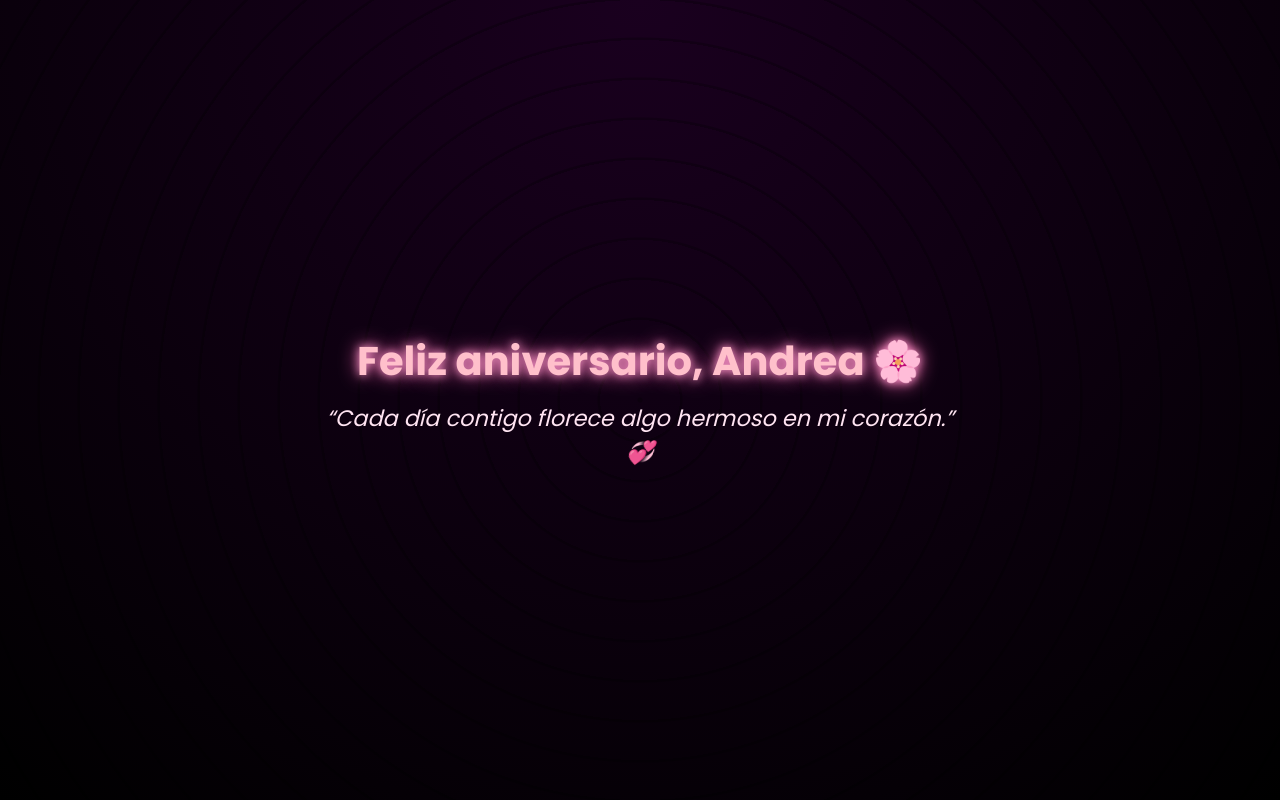
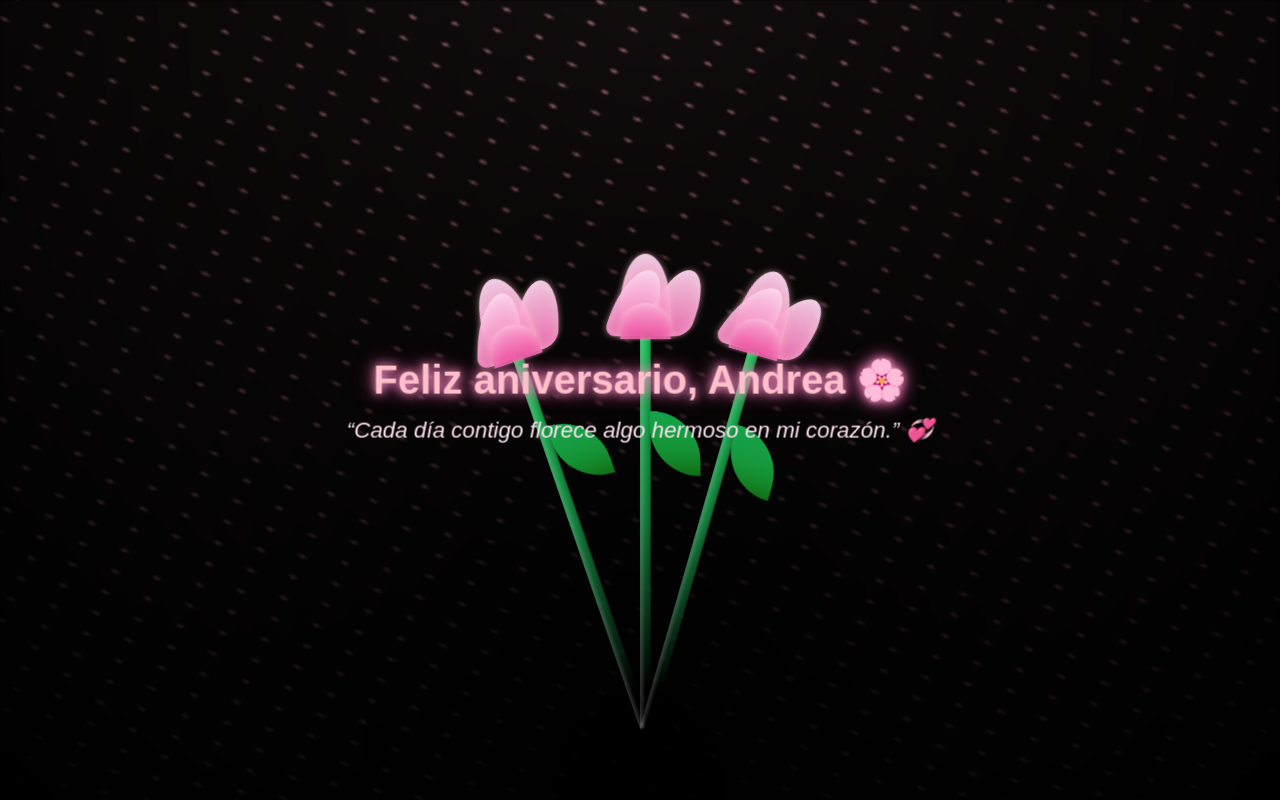
Before and after one commit to JhossetAvalos/Regalo, a plain HTML site: page FLORES.html in a window 1280 px wide. Drawn offline with Linux system fonts and the light colour scheme.

Commit message:
Update main.css

```diff
--- a/css/main.css
+++ b/css/main.css
@@ -1,123 +1,170 @@
-@import url('https://fonts.googleapis.com/css2?family=Poppins:wght@400;700&display=swap');
-
-* {
+/* --- Reset y base --- */
+*,
+*::after,
+*::before {
+  padding: 0;
   margin: 0;
-  padding: 0;
   box-sizing: border-box;
+}
+:root {
+  --dark-color: #000;
+}
+body {
+  display: flex;
+  align-items: flex-end;
+  justify-content: center;
+  min-height: 100vh;
+  background-color: var(--dark-color);
+  overflow: hidden;
+  perspective: 1000px;
+  color: #fff;
   font-family: 'Poppins', sans-serif;
 }
 
-body {
-  height: 100vh;
-  background: radial-gradient(circle at top, #1a001f, #000);
-  overflow: hidden;
-  display: flex;
-  align-items: center;
-  justify-content: center;
+/* Fondo “noche” */
+.night {
+  position: fixed;
+  left: 50%;
+  top: 0;
+  transform: translateX(-50%);
+  width: 100%;
+  height: 100%;
+  filter: blur(0.1vmin);
+  background-image:
+    radial-gradient(ellipse at top, transparent 0%, var(--dark-color)),
+    radial-gradient(ellipse at bottom, var(--dark-color), rgba(255,182,193,0.1)),
+    repeating-linear-gradient(220deg, rgb(0,0,0) 0px, rgb(0,0,0) 19px, transparent 19px, transparent 22px),
+    repeating-linear-gradient(189deg, rgb(0,0,0) 0px, rgb(0,0,0) 19px, transparent 19px, transparent 22px),
+    linear-gradient(90deg, rgb(255,182,193), rgb(255,150,180));
 }
 
-/* 🌌 Fondo estrellado */
-.night {
-  position: absolute;
-  width: 100%;
-  height: 100%;
-  background: repeating-radial-gradient(circle at center, #000 0px, #000 2px, transparent 3px, transparent 40px);
-  opacity: 0.15;
-  animation: twinkle 10s linear infinite;
+/* Flores “base” */
+.flowers {
+  position: relative;
+  transform: scale(0.9);
 }
 
-@keyframes twinkle {
-  0%, 100% { opacity: 0.15; }
-  50% { opacity: 0.25; }
+/* Cada flor */
+.flower {
+  position: absolute;
+  bottom: 10vmin;
+  transform-origin: bottom center;
+  z-index: 10;
+}
+.flower--1 {
+  animation: moving-flower-1 4s linear infinite;
+}
+.flower--2 {
+  left: 50%;
+  transform: rotate(20deg);
+  animation: moving-flower-2 4s linear infinite;
+}
+.flower--3 {
+  left: 50%;
+  transform: rotate(-15deg);
+  animation: moving-flower-3 4s linear infinite;
 }
 
-/* 💖 Texto central */
+/* Pétalos / hojas de la flor (modificados para tulipán) */
+.flower__leafs {
+  position: relative;
+  animation: blooming-flower 2s backwards;
+}
+.flower__leaf {
+  position: absolute;
+  bottom: 0;
+  left: 50%;
+  width: 7vmin;
+  height: 12vmin;
+  /* Forma más cerrada tipo tulipán */
+  border-radius: 50% 50% 30% 30% / 70% 70% 20% 20%;
+  background: linear-gradient(to top, #f472b6, #fbcfe8);
+  transform-origin: bottom center;
+  opacity: 0.95;
+  box-shadow: inset 0 0 2vmin rgba(255,255,255,0.4),
+              0 0 1vmin rgba(255,182,193,0.6);
+}
+/* Distribución de los pétalos */
+.flower__leaf--1 { transform: translate(-10%, 5%) rotateY(25deg) rotateX(-40deg); }
+.flower__leaf--2 { transform: translate(-50%, 0%) rotateX(25deg); }
+.flower__leaf--3 { transform: translate(-90%, 5%) rotateY(-25deg) rotateX(40deg); }
+.flower__leaf--4 {
+  width: 7vmin;
+  height: 10vmin;
+  border-radius: 50% 50% 0 0 / 70% 70% 0 0;
+  transform: translate(-50%, 10%) rotateX(60deg);
+  background: linear-gradient(to top, #ec4899, #f9a8d4);
+  z-index: 1;
+  opacity: 0.9;
+}
+
+/* Tallos */
+.flower__line {
+  height: 55vmin;
+  width: 1.5vmin;
+  background-image:
+    linear-gradient(to left, rgba(0,0,0,0.2), transparent, rgba(255,255,255,0.2)),
+    linear-gradient(to top, transparent 10%, #15803d, #22c55e);
+  box-shadow: inset 0 0 2px rgba(0,0,0,0.5);
+  animation: grow-flower-tree 4s backwards;
+}
+.flower__line__leaf {
+  --w: 7vmin;
+  --h: calc(var(--w) + 2vmin);
+  position: absolute;
+  top: 20%;
+  left: 90%;
+  width: var(--w);
+  height: var(--h);
+  border-top-right-radius: var(--h);
+  border-bottom-left-radius: var(--h);
+  background-image: linear-gradient(to top, rgba(20,122,20,0.4), #16a34a);
+}
+
+/* Animaciones base */
+@keyframes moving-flower-1 {
+  0%,100% { transform: rotate(2deg); }
+  50% { transform: rotate(-2deg); }
+}
+@keyframes moving-flower-2 {
+  0%,100% { transform: rotate(18deg); }
+  50% { transform: rotate(14deg); }
+}
+@keyframes moving-flower-3 {
+  0%,100% { transform: rotate(-18deg); }
+  50% { transform: rotate(-20deg) rotateY(-10deg); }
+}
+@keyframes blooming-flower {
+  0% { opacity: 0; transform: scale(0.1); }
+  100% { opacity: 1; transform: scale(1); }
+}
+@keyframes grow-flower-tree {
+  0% { height: 0; border-radius: 1vmin; }
+}
+
+/* Mensaje central */
 .description {
   position: absolute;
   top: 50%;
   left: 50%;
   transform: translate(-50%, -50%);
   text-align: center;
-  color: #fff;
-  animation: fadeIn 3s ease-in-out forwards;
+  color: #ffe4f2;
+  animation: fadeIn 2s ease-in-out forwards;
 }
-
 .description h1 {
   font-size: 2.5rem;
   color: #ffc0cb;
   text-shadow: 0 0 10px #ff99cc, 0 0 20px #ff66b2;
 }
-
 .description p {
-  margin-top: 10px;
+  margin-top: 0.8rem;
   font-size: 1.4rem;
+  font-style: italic;
   color: #ffe4f2;
-  font-style: italic;
 }
 
-/* 🌷 Tulipanes */
-.flowers {
-  position: absolute;
-  bottom: 5vh;
-  display: flex;
-  justify-content: center;
-  align-items: flex-end;
-  gap: 5vmin;
-}
-
-.tulip {
-  position: relative;
-  width: 6vmin;
-  height: 20vmin;
-  display: flex;
-  flex-direction: column;
-  align-items: center;
-  animation: sway 4s ease-in-out infinite;
-  animation-delay: var(--d);
-}
-
-/* Tallo */
-.stem {
-  width: 0.6vmin;
-  height: 12vmin;
-  background: linear-gradient(to top, #14532d, #22c55e);
-  border-radius: 1vmin;
-  box-shadow: inset 0 0 2px rgba(255,255,255,0.2);
-}
-
-/* Pétalos */
-.petal {
-  position: absolute;
-  bottom: 11vmin;
-  width: 6vmin;
-  height: 8vmin;
-  background: linear-gradient(to top, #f472b6, #fbcfe8);
-  border-radius: 50% 50% 30% 30%;
-  opacity: 0.95;
-  box-shadow: 0 0 1.5vmin rgba(255,182,193,0.6);
-  transform-origin: bottom center;
-  z-index: 2;
-}
-
-.petal1 { transform: rotate(-20deg) translateX(-0.6vmin); }
-.petal2 { transform: rotate(20deg) translateX(0.6vmin); }
-.petal3 { transform: scale(1.05); z-index: 3; }
-.petal4 {
-  width: 5vmin;
-  height: 7vmin;
-  bottom: 10vmin;
-  opacity: 0.85;
-  transform: scale(0.9) translateY(0.5vmin);
-  z-index: 1;
-}
-
-/* 🌿 Movimiento del tallo */
-@keyframes sway {
-  0%, 100% { transform: rotate(2deg); }
-  50% { transform: rotate(-2deg); }
-}
-
-/* ✨ Animación de entrada */
+/* Fade-in del mensaje */
 @keyframes fadeIn {
   0% { opacity: 0; transform: translate(-50%, -55%); }
   100% { opacity: 1; transform: translate(-50%, -50%); }
```
